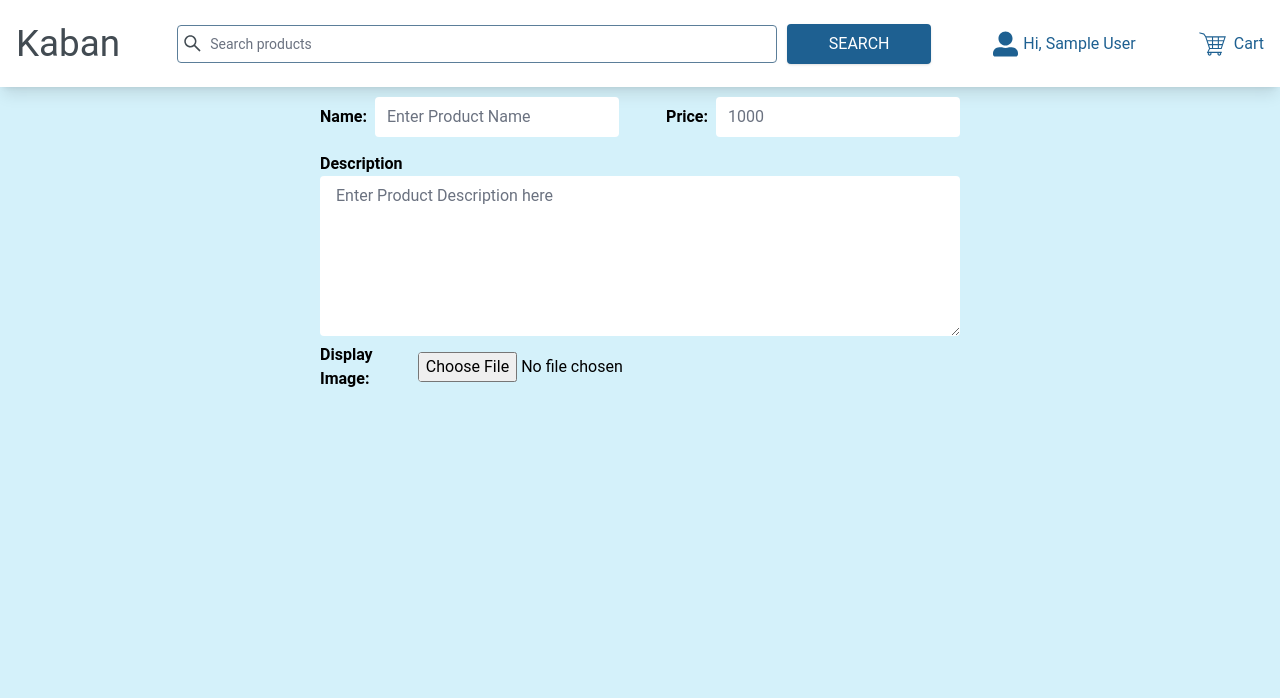
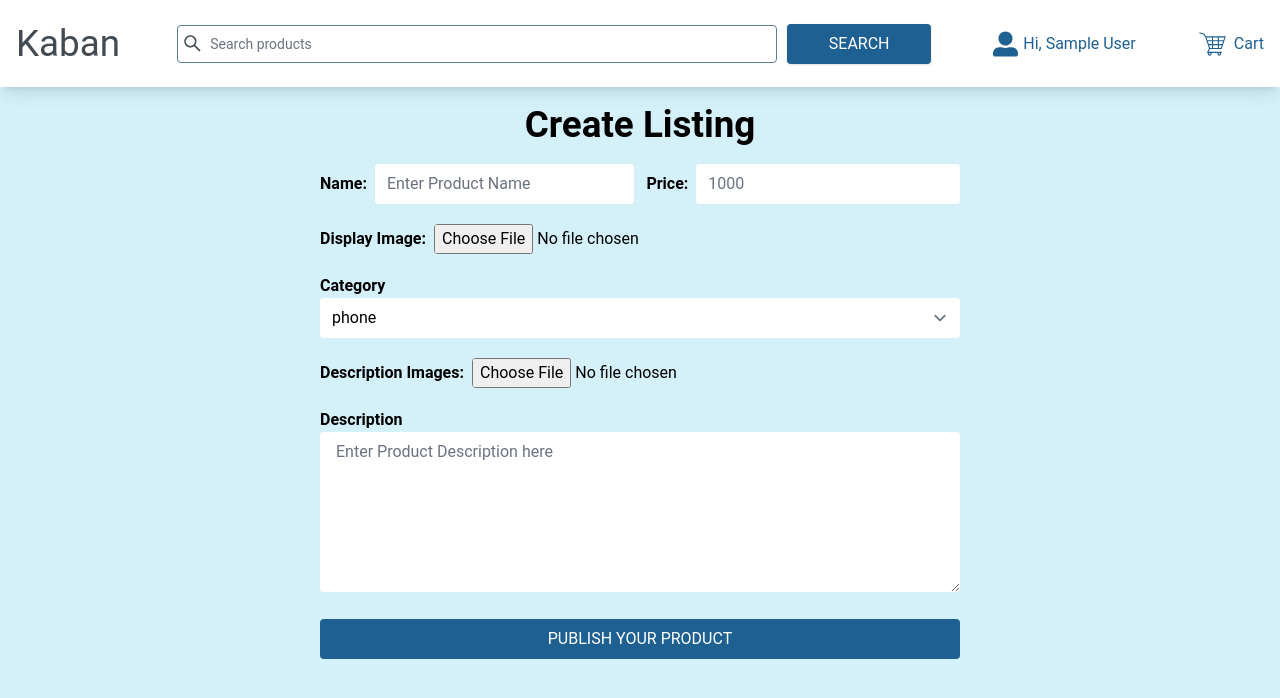
Before and after one commit to mysticwillz/kaban-ecommerce, a React (Create React App) app: page /create-listing in a window 1280 px wide. Shown: the top 698 px of the page. Built offline with nearby package versions, Linux system fonts and the light colour scheme; no server answers; sample sign-in values are in the browser's storage.

Commit message:
feat: complete the UI of the create listing page

```diff
--- a/src/Pages/CreateListing.jsx
+++ b/src/Pages/CreateListing.jsx
@@ -19,9 +19,12 @@ function CreateListing() {
 
   return (
     <main className="max-w-2xl mx-auto mt-[10px]">
-      <form className="flex flex-col  w-full">
-        <div className="w-full flex justify-between items-center  px-4 ">
-          <div className="flex items-center">
+      <header className="flex items-center justify-center my-[10px] ">
+        <h1 className="text-center text-[2.3rem] font-bold ">Create Listing</h1>
+      </header>
+      <form className="flex flex-col mt-3  w-full">
+        <div className="w-full   flex  flex-wrap md:flex-nowrap justify-between items-center  px-4 ">
+          <div className="flex flex-col md:flex-row w-full md:w-[49%] items-start  md:items-center">
             <label htmlFor="name" className="font-bold pr-2 ">
               Name:
             </label>
@@ -36,14 +39,14 @@ function CreateListing() {
               className="w-full rounded border-0 focus:border-[#1e6091] "
             />
           </div>
-
-          <div className="flex items-center">
+          <div className="flex md:items-center flex-col md:flex-row w-full items-start md:w-[49%]  ">
             <label htmlFor="price" className="font-bold pr-2 ">
               Price:
             </label>
             <input
               type="number"
               id="price"
+              min="0"
               onChange={(e) => {
                 handleChange(e);
               }}
@@ -53,7 +56,57 @@ function CreateListing() {
             />
           </div>
         </div>
-        <div className="mt-[15px] w-full px-4">
+
+        <div className="flex whitespace-normal px-4 items-center mt-[20px]">
+          <p className="font-bold pr-2 whitespace-nowrap">Display Image:</p>
+          <input
+            type="file"
+            id="img"
+            max="1"
+            onChange={(e) => {
+              handleChange(e);
+            }}
+            value={img}
+            className="   rounded border-0 focus:border-[#1e6091] "
+          />
+        </div>
+        <div className="w-full px-4 mt-[20px]">
+          <label htmlFor="category" className="font-bold ">
+            Category
+          </label>
+          <select
+            id="category"
+            name={category}
+            value={category}
+            className=" border-0 rounded  w-full  "
+          >
+            <option>phone</option>
+            <option>laptop</option>
+            <option selected>camera</option>
+            <option>bags</option>
+            <option>clothing</option>
+            <option>watch</option>
+            <option>shoes</option>
+          </select>
+        </div>
+
+        <div className="flex px-4 items-center mt-[20px]">
+          <p className="font-bold pr-2 whitespace-nowrap">
+            Description Images:
+          </p>
+          <input
+            type="file"
+            id="img"
+            max="3"
+            min="3"
+            onChange={(e) => {
+              handleChange(e);
+            }}
+            value={itemPictures}
+            className="   rounded border-0 focus:border-[#1e6091] "
+          />
+        </div>
+        <div className=" w-full px-4 mt-[20px]">
           <p htmlFor="para" className="font-bold ">
             Description
           </p>
@@ -68,20 +121,14 @@ function CreateListing() {
             className=" border-0 focus:border-[#1e6091] w-full rounded px-4"
           ></textarea>
         </div>
-        <div className="flex px-4 items-center">
-          <p htmlFor="img" className="font-bold pr-2 ">
-            Display Image:
-          </p>
-          <input
-            type="file"
-            id="img"
-            max={1}
-            onChange={(e) => {
-              handleChange(e);
-            }}
-            value={img}
-            className="w-full rounded border-0 focus:border-[#1e6091] "
-          />
+
+        <div className="flex items-center justify-center px-4  my-[20px]">
+          <button
+            type="submit"
+            className="w-full rounded border-0 h-[40px]  bg-[#1e6091] text-white uppercase flex items-center justify-center"
+          >
+            Publish your product
+          </button>
         </div>
       </form>
     </main>
```
